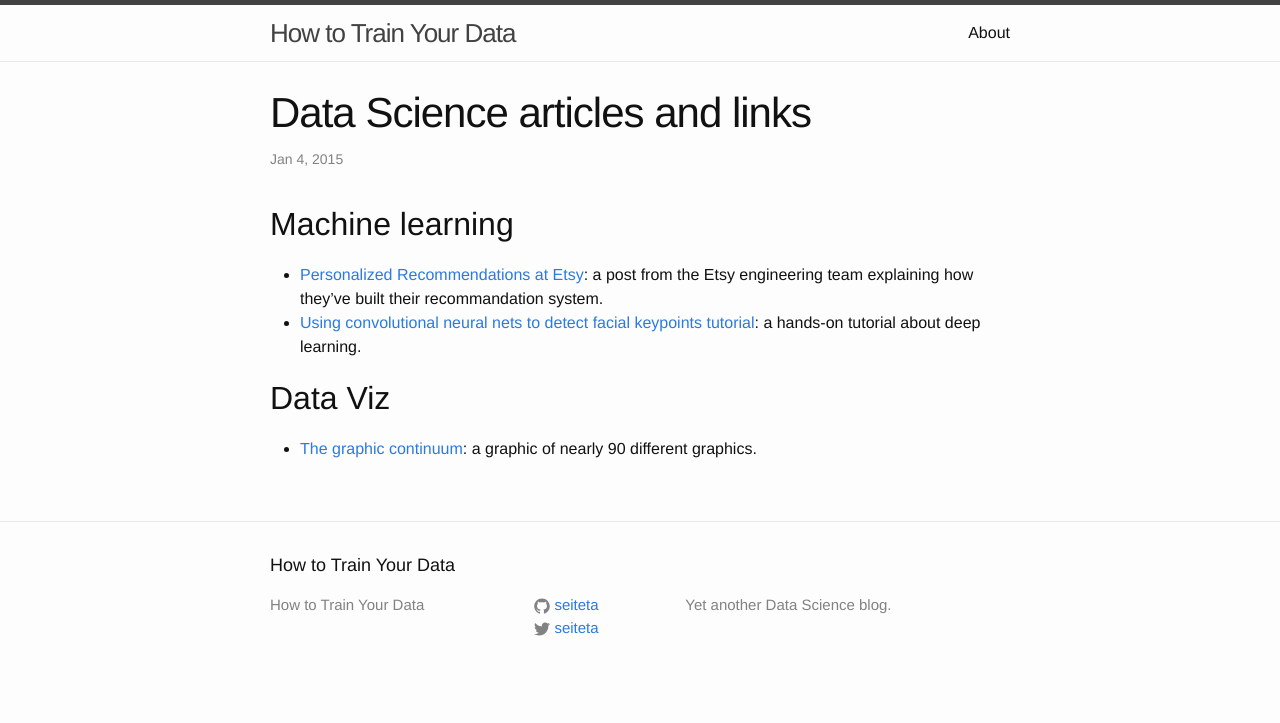
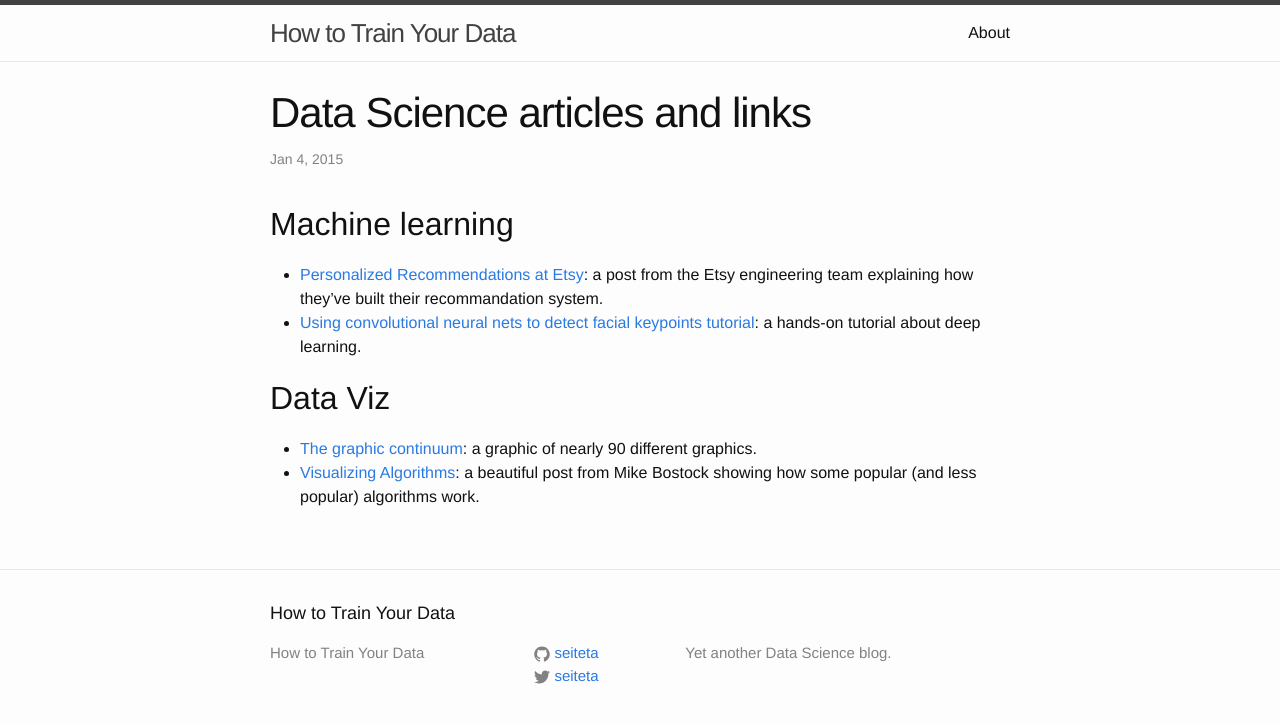
Before and after one commit to seiteta/seiteta.github.io_old, a Jekyll site: the page built from _posts/2015-01-04-articles.md, in a window 1280 px wide. Shown: the top 723 px of the page. Built offline with Jekyll 4.4.1, drawn with Linux system fonts in a browser that asks for light colours.

Commit message:
Update 2015-01-04-articles.md

```diff
--- a/_posts/2015-01-04-articles.md
+++ b/_posts/2015-01-04-articles.md
@@ -13,3 +13,4 @@ tags: links
 ## Data Viz
 
 * [The graphic continuum](http://thumbnails-visually.netdna-ssl.com/the-graphic-continuum_5429904a31995.jpg): a graphic of nearly 90 different graphics.
+* [Visualizing Algorithms](http://bost.ocks.org/mike/algorithms/): a beautiful post from Mike Bostock showing how some popular (and less popular) algorithms work.
```
